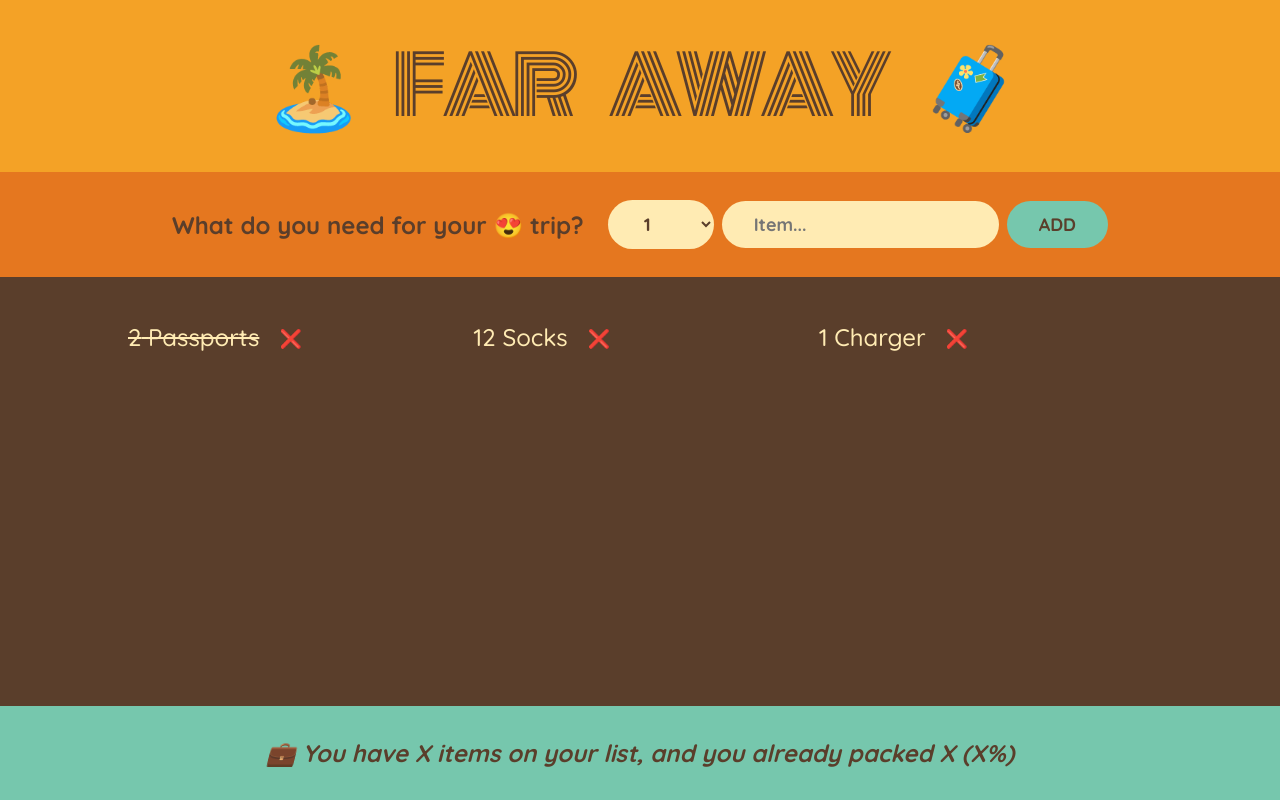
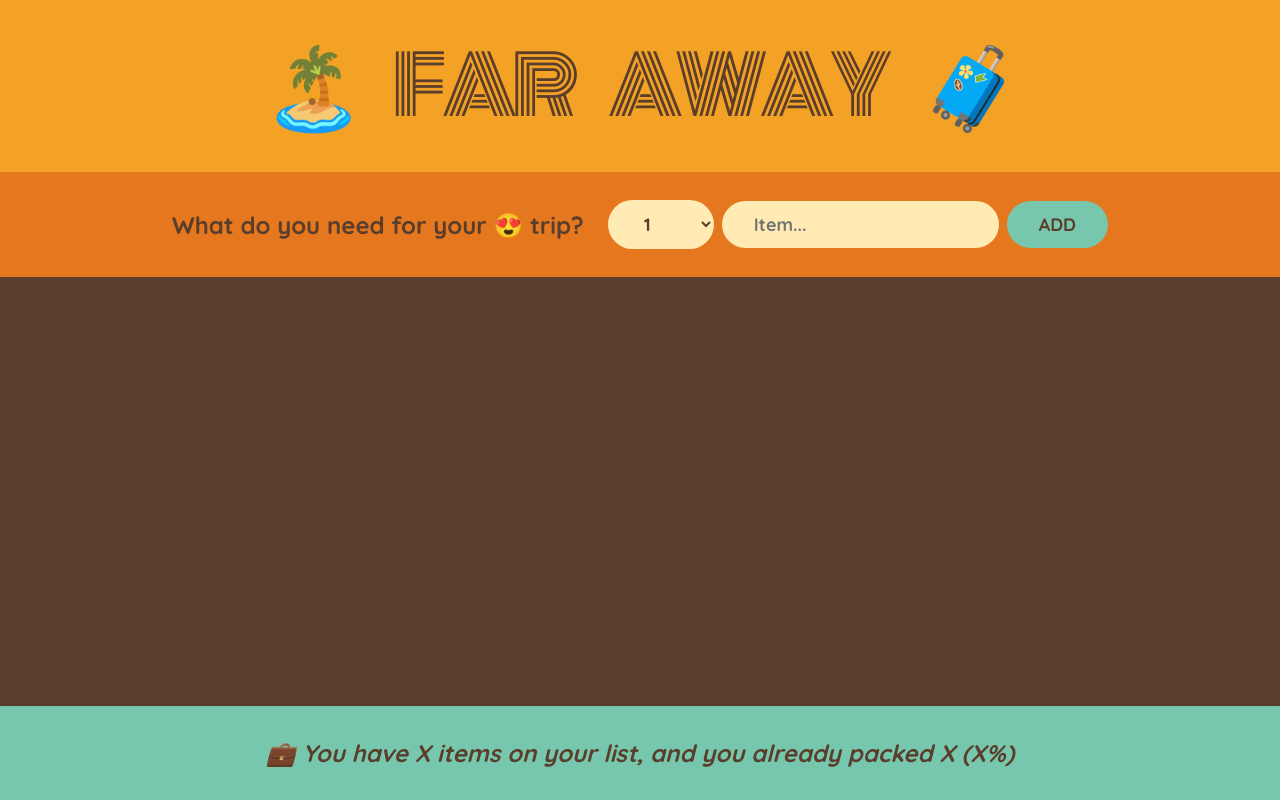
Before and after one commit to Mariano1994/Travel_List, a React (Vite) app: page / in a window 1280 px wide. Built offline with nearby package versions, Linux system fonts and the light colour scheme.

Commit message:
Add function to add new Item on the item List

```diff
--- a/src/App.jsx
+++ b/src/App.jsx
@@ -1,3 +1,4 @@
+import { useState } from "react";
 import { Footer } from "./components/Footer/Footer";
 import { Form } from "./components/Form/Form";
 import { Header } from "./components/Header/Header";
@@ -6,12 +7,18 @@ import { PackingList } from "./components/PackingList/PackingList";
 
 
 export function App() {
+  const [items, setItems] = useState([]);
+
+  function handlerAddNewItem(item) {
+    setItems(items => [...items, item] )
+  }
+
   return (
     <>
       <div className="app">
         <Header />
-        <Form />
-        <PackingList />
+        <Form onAddNewItem={handlerAddNewItem}/>
+        <PackingList item={items} />
         <Footer/>
       </div>
     </>
--- a/src/components/Form/Form.jsx
+++ b/src/components/Form/Form.jsx
@@ -1,9 +1,11 @@
 import { useState } from "react";
 
-export function Form() {
+export function Form({onAddNewItem}) {
   const [description, setDescription] = useState("");
   const [quantity, setQuantity] = useState(1);
 
+
+  // Funtion to ADD New Items
   function handleSubmit(event) {
     event.preventDefault();
 
@@ -14,12 +16,12 @@ export function Form() {
       id: Date.now(),
     };
 
-    console.log(newItemData)
+  onAddNewItem(newItemData)
+    setDescription("");
+    setQuantity(1);
+  }
 
 
-    setDescription("");
-    setQuantity(1)
-  }
   function setNewItemHandler(event) {
     setDescription(event.target.value);
   }
--- a/src/components/PackingList/PackingList.jsx
+++ b/src/components/PackingList/PackingList.jsx
@@ -1,22 +1,13 @@
-import { useState } from "react";
 import { Item } from "../Item/Item";
 
-const initialItems = [
-  { id: 1, description: "Passports", quantity: 2, packed: true},
-  { id: 2, description: "Socks", quantity: 12, packed: false },
-  { id: 3, description: "Charger", quantity: 1, packed: false },
 
-]
-
-export function PackingList() {
-  const [items, setItems] = useState(initialItems)
-
+export function PackingList({item}) {
 
   return (
     <>
       <div className="list">
         <ul>
-          {items.map((item) => {
+          {item.map((item) => {
             return <Item item={item} key={item.id} />;
           })}
         </ul>
```
